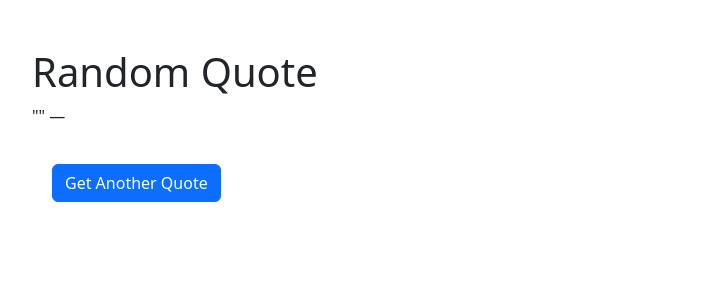
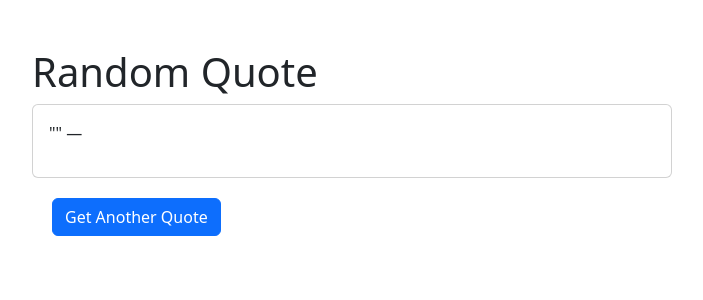
Before and after one commit to dscarrig/lotr-quote-project, a Flask app: template templates/quotes/random-quote.html in a window 1280 px wide. Shown: the part 56-356 px from the top of the page, without its empty margins (50-753 px from the left). Run offline with Flask 2, Linux system fonts and the light colour scheme; the template is opened without the code that fills it, so the values that code supplies are empty; some libraries are stand-ins or nearby versions.

Commit message:
First draft

```diff
--- a/templates/quotes/random-quote.html
+++ b/templates/quotes/random-quote.html
@@ -6,7 +6,9 @@
         Random Quote
     </h1>
 
-    <div>
+    <div class="col-md-12">
+        <div class="card" id="message-card" style="width: 40rem">
+            <div class="card-body">
                 <p>
                     "{{ quote.quote_text }}"
                     — {{ character.character_name }}
@@ -25,11 +27,17 @@
                     {% endif %}
                 {% endif %}
             </div>
-
+            </div>
 
 
         <div class="edit-btn-area">
             <a href="/quotes/random-quote" class="btn btn-primary">Get Another Quote</a>
         </div>
+    </div>
+
+
+
+
+
 
 {% endblock %}
```
Lines whose indentation alone changed are shown as unchanged.
